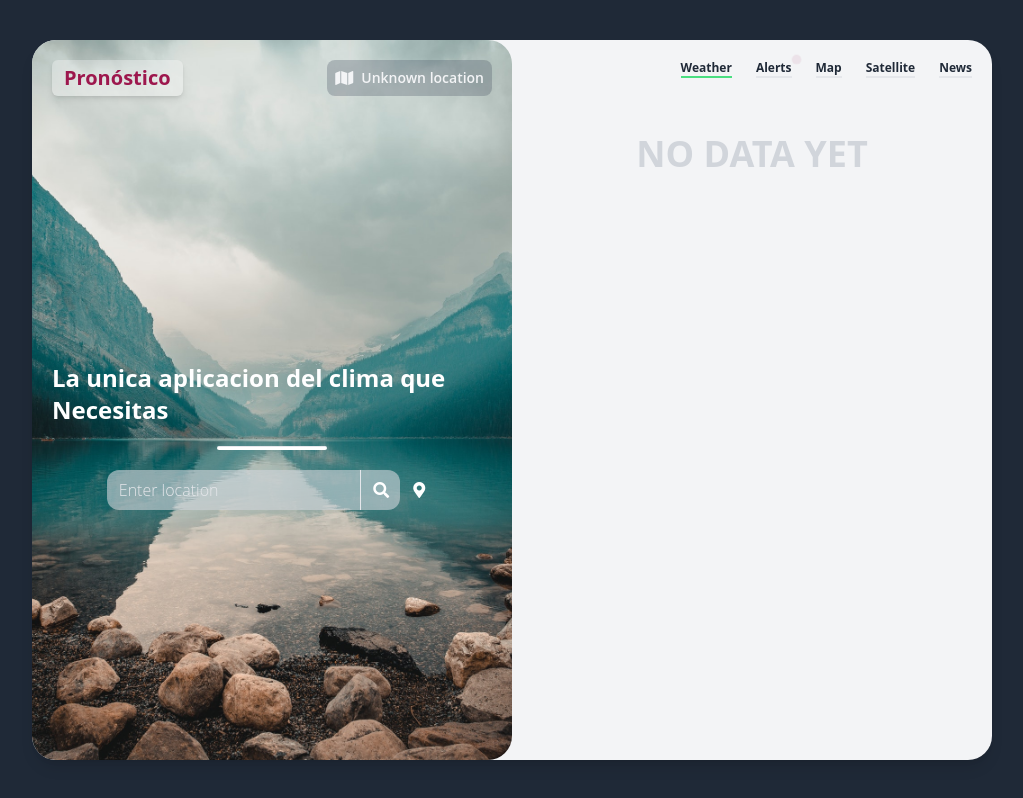
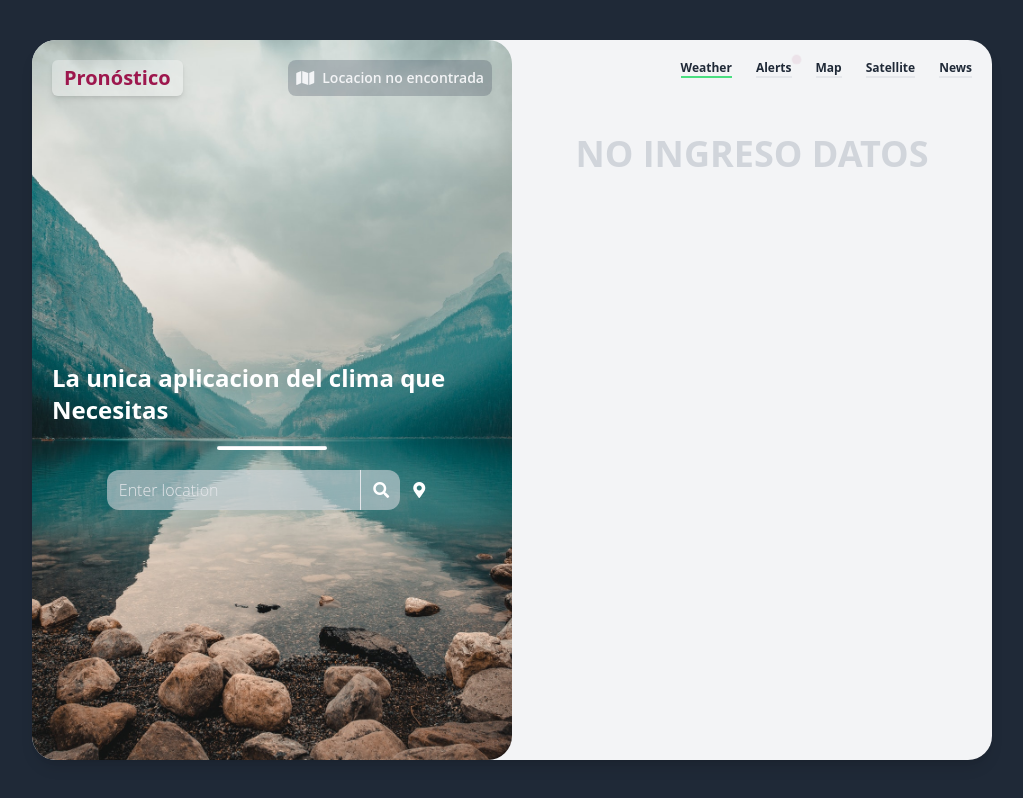
Before and after one commit to emicasso/Weather-app, a React (Create React App) app: page / in a window 1280 px wide. Shown: the whole page, without its empty margins (128-1151 px from the left). Built offline with nearby package versions, Linux system fonts and the light colour scheme.

Commit message:
change style

```diff
--- a/src/App.js
+++ b/src/App.js
@@ -5,10 +5,10 @@ import SummaryCard from "./components/SummaryCard";
 function App() {
   const API_KEY = process.env.REACT_APP_API_KEY
 
-  const [noData, setNoData] = useState('No Data Yet')
+  const [noData, setNoData] = useState('No ingreso Datos')
   const [searchTerm, setSearchTerm] = useState('')
   const [weatherData, setWeatherData] = useState([])
-  const [city, setCity] = useState('Unknown location')
+  const [city, setCity] = useState('Locacion no encontrada')
   const [weatherIcon, setWeatherIcon] = useState(`${process.env.REACT_APP_ICON_URL}10n@2x.png`)
 
   const handleChange = input => {
```
